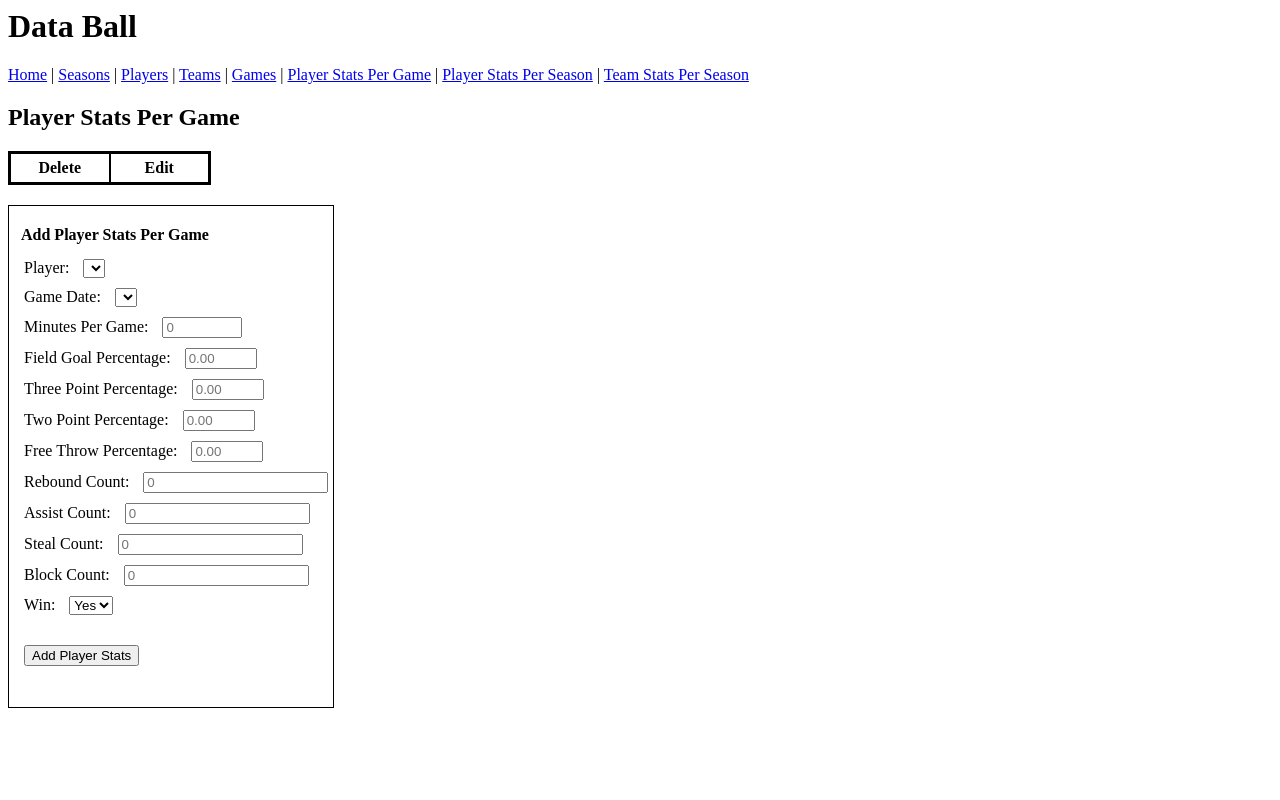
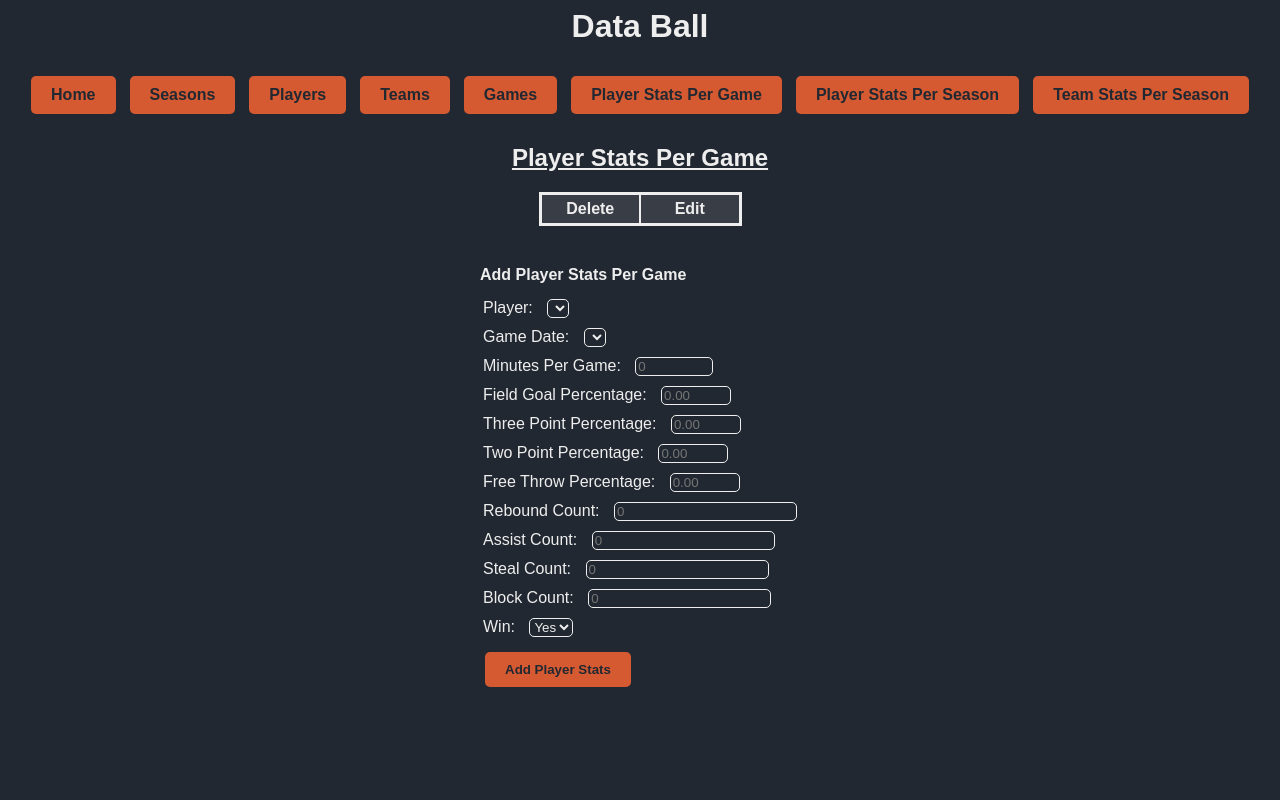
Before and after one commit to dobell733/data_ball, a Flask app: template templates/player_stats_per_game.j2 in a window 1280 px wide. Run offline with Flask 2, Linux system fonts and the light colour scheme; the template is opened without the code that fills it, so the values that code supplies are empty; some libraries are stand-ins or nearby versions.

Commit message:
Add styling

```diff
--- a/static/css/style.css
+++ b/static/css/style.css
@@ -1,45 +1,75 @@
+@import url('https://fonts.googleapis.com/css2?family=Oswald:wght@200&display=swap');
+
 * {
     box-sizing: border-box;
-    background-color: ;
+    font-family: 'Oswold', sans-serif;
+    background-color: rgb(34, 40, 49);
+    color: rgb(238, 238, 238)
+    /* border: 1px dotted red; */
 }
 
 table {
     text-align: center;
-    border: 3px solid black;
+    border: 3px solid rgb(238, 238, 238);
     border-collapse: collapse;
-  }
+    background-color: rgb(57, 62, 70);
+}
 
 th, td {
-    border: 2px solid black;
+    border: 2px solid rgb(238, 238, 238);
     padding: 5px 5px;
     min-width: 100px;
-    font-size: medium;
+    background-color: rgb(57, 62, 70);
 }
 
 thead, tbody {
-    border: 2px solid black;
+    border: 2px solid rgb(238, 238, 238);
+    background-color: rgb(57, 62, 70);
+}
+
+#table-container {
+    display: flex;
+    justify-content: center;
+}
+
+table form {
+    background-color: rgb(57, 62, 70);
+}
+
+table form button {
+    margin-top: 10px;
+    padding: 5px 15px;
+    background-color: rgb(214, 90, 49);
+    border-radius: 5px;
+    font-weight: 750;
+    line-height: normal;
+    text-decoration: none;
+    color: rgb(34, 40, 49);
+    transition: all 0.5s;
+}
+
+table form button:hover {
+    cursor: pointer;
+}
+
+form input, form select {
+    border: 1px solid rgb(238, 238, 238);
+    border-radius: 5px;
 }
 
 #form-container {
-    display: inline-flex;
+    display: flex;
+    justify-content: center;
     margin-top: 20px;
-    margin-right: 50px;
     padding-top: 20px;
-    padding-left: 10px;
-    padding-bottom: 20px;
-    border: 1px solid black;
-}
-
-input, label, select {
-    margin: 5px;
 }
 
 #form-container legend {
     padding-bottom: 10px;
 }
 
-td button {
-    margin-top: 0;
+input, label, select {
+    margin: 5px;
 }
 
 button {
@@ -47,5 +77,84 @@ button {
 }
 
 .btn {
-    margin-top: 25px;
+    padding: 10px 20px;
+    margin: 10px 7px;
+    background-color: rgb(214, 90, 49);
+    border-radius: 5px;
+    font-weight: 750;
+    line-height: normal;
+    text-decoration: none;
+    color: rgb(34, 40, 49);
+    border: none;
 }
+
+.btn:hover {
+    cursor: pointer;
+}
+
+.btn:active {
+    padding: 10px 20px;
+    margin: 10px 7px;
+    background-color: rgb(34, 40, 49);
+    border-radius: 5px;
+    font-weight: 750;
+    text-decoration: none;
+    color: rgb(214, 90, 49);
+    border: 1px solid rgb(214, 90, 49);
+}
+
+h2 {
+    text-decoration: underline;
+}
+
+h1, p, h2 {
+    text-align: center;
+}
+
+h3 {
+    text-decoration: underline;
+}
+
+nav {
+    display: flex;
+    justify-content: center;
+}
+
+nav a {
+    padding: 10px 20px;
+    margin: 10px 7px;
+    background-color: rgb(214, 90, 49);
+    border-radius: 5px;
+    font-weight: 750;
+    text-decoration: none;
+    color: rgb(34, 40, 49);
+  }
+
+nav a:hover {
+    cursor: pointer;
+}
+
+nav a:active {
+    padding: 10px 20px;
+    margin: 10px 7px;
+    background-color: rgb(34, 40, 49);
+    border-radius: 5px;
+    font-weight: 750;
+    text-decoration: none;
+    color: rgb(214, 90, 49);
+    border: 1px solid rgb(214, 90, 49);
+}
+
+#list-container {
+    display: flex;
+    justify-content: center;
+    align-items: center;
+    flex-direction: column;
+    padding-bottom: 20px;
+}
+
+#list-container ul {
+    width: 400px;
+    text-align: left;
+    margin: 0 auto;
+}
--- a/templates/player_stats_per_game.j2
+++ b/templates/player_stats_per_game.j2
@@ -16,12 +16,20 @@ https://canvas.oregonstate.edu/courses/1901738/pages/exploration-developing-in-f
     <h1>Data Ball</h1>
 
     <nav>
-        <a href="/">Home</a> | <a href="/seasons">Seasons</a> | <a href="/players">Players</a> | <a href="/teams">Teams</a> | <a href="/games">Games</a> | <a href="/player_stats_per_game">Player Stats Per Game</a> | <a href="/player_stats_per_season">Player Stats Per Season</a> | <a href="/team_stats_per_season">Team Stats Per Season</a>
+        <a href="/">Home</a>
+        <a href="/seasons">Seasons</a>
+        <a href="/players">Players</a>
+        <a href="/teams">Teams</a>
+        <a href="/games">Games</a>
+        <a href="/player_stats_per_game">Player Stats Per Game</a>
+        <a href="/player_stats_per_season">Player Stats Per Season</a>
+        <a href="/team_stats_per_season">Team Stats Per Season</a>
     </nav>
 
     <h2>Player Stats Per Game</h2>
 
     <!-- Table displaying the Player Stats Per Game entity -->
+    <div id="table-container">
         <table>
             <thead>
                 <tr>
@@ -67,6 +75,7 @@ https://canvas.oregonstate.edu/courses/1901738/pages/exploration-developing-in-f
                 {% endfor %}
             </tbody>
         </table>
+    </div>
 
     <!-- Form to add a player's stats per game -->
     <div id="form-container">
```
Also changed, not shown: templates/edit_player.j2 (+8 -1 lines), templates/edit_pspg.j2 (+8 -1 lines), templates/games.j2 (+10 -1 lines), templates/main.j2 (+10 -1 lines), templates/player_stats_per_season.j2 (+10 -1 lines), templates/players.j2 (+10 -1 lines), templates/seasons.j2 (+10 -1 lines), templates/team_stats_per_season.j2 (+10 -1 lines), templates/teams.j2 (+10 -1 lines). Lines whose indentation alone changed are shown as unchanged.
